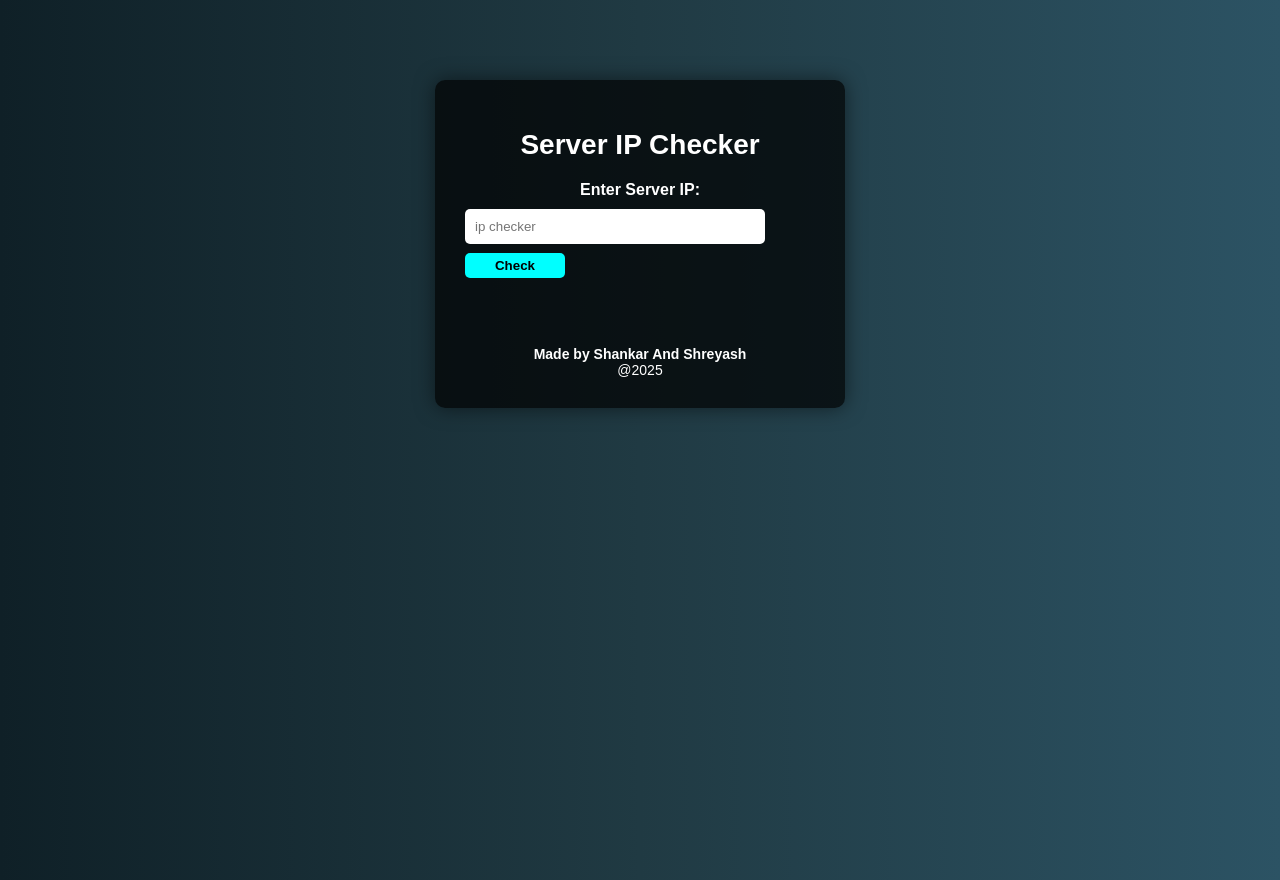
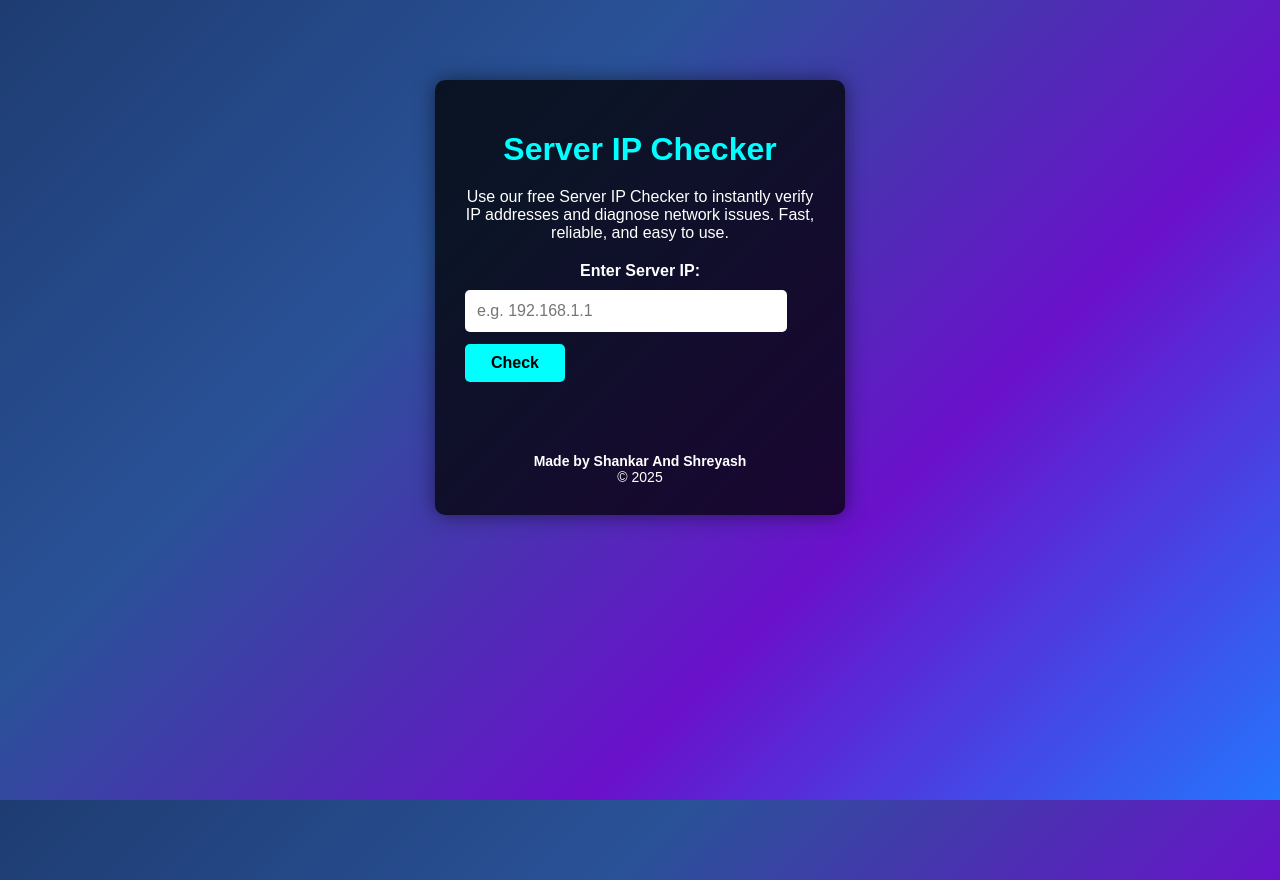
Before and after one commit to ravishankaryanamala00-stack/ip_checker, a Flask app: page / in a window 1280 px wide. Run offline with Flask 3, Linux system fonts and the light colour scheme.

Commit message:
Update index.html

```diff
--- a/templates/index.html
+++ b/templates/index.html
@@ -1,63 +1,89 @@
 <!DOCTYPE html>
 <html lang="en">
 <head>
-   <meta charset="UTF-8" />
+  <!-- Basic Meta Tags -->
+  <meta charset="UTF-8" />
   <meta name="viewport" content="width=device-width, initial-scale=1.0" />
-  <meta name="description" content="Check server IP addresses quickly and easily with our free online IP checker tool." />
-  <meta name="keywords" content="Server IP Checker, IP lookup, IP tool, IP address, network tools" />
+  <meta http-equiv="X-UA-Compatible" content="IE=edge" />
+  <meta name="description" content="Server IP Checker - Instantly check and verify server IP addresses online. Fast, free, and reliable." />
+  <meta name="keywords" content="Server IP Checker, IP lookup, IP address tool, network diagnostics, online IP check" />
   <meta name="author" content="Shankar and Shreyash" />
+  <meta name="robots" content="index, follow" />
+  <link rel="canonical" href="https://ip-checker-omega.vercel.app/" />
+
+  <!-- Open Graph for Social Sharing -->
+  <meta property="og:title" content="Server IP Checker - Free Online Tool" />
+  <meta property="og:description" content="Quickly check server IP addresses with our free online tool." />
+  <meta property="og:image" content="{{ url_for('static', filename='globe.jpg') }}" />
+  <meta property="og:url" content="https://ip-checker-omega.vercel.app/" />
+  <meta property="og:type" content="website" />
+
+  <!-- Twitter Card -->
+  <meta name="twitter:card" content="summary_large_image" />
+  <meta name="twitter:title" content="Server IP Checker - Free Online Tool" />
+  <meta name="twitter:description" content="Quickly check server IP addresses with our free online tool." />
+  <meta name="twitter:image" content="{{ url_for('static', filename='globe.jpg') }}" />
+
   <title>Server IP Checker | Free Online IP Lookup Tool</title>
-  <link href="{{ url_for('static', filename='style.css') }}" rel="stylesheet" />
-  <style type="text/css">
+  <link rel="stylesheet" href="{{ url_for('static', filename='style.css') }}" />
+  <style>
     body {
       margin: 0;
       font-family: Arial, sans-serif;
-      background: linear-gradient(to right, #0f2027, #203a43, #2c5364);
-      color: #fff; /* default text color white */
+      /* Modern gradient background */
+      background: linear-gradient(135deg, #1e3c72, #2a5298, #6a11cb, #2575fc);
+      background-attachment: fixed;
+      background-size: cover;
+      color: #fff;
     }
 
     .container {
-      max-width: 500px;
+      max-width: 600px;
       margin: 80px auto;
-      background: rgba(0, 0, 0, 0.7);
+      background: rgba(0, 0, 0, 0.75); /* semi-transparent overlay for readability */
       padding: 30px;
       border-radius: 10px;
       box-shadow: 0 0 20px rgba(0,0,0,0.5);
       text-align: center;
-      align-items: center;
-      color: #fff; /* ensure container text is white */
     }
 
     h1 {
+      font-size: 32px;
       margin-bottom: 20px;
-      font-size: 28px;
-      color: #fff; /* white heading */
+      color: #00ffff;
+    }
+
+    p.intro {
+      font-size: 16px;
+      margin-bottom: 20px;
+      color: #fff;
     }
 
     label {
       font-weight: bold;
       display: block;
       margin-bottom: 10px;
-      color: #fff; /* white label */
     }
 
     input {
-      padding: 10px;
-      width: 80%;
+      padding: 12px;
+      width: 85%;
       border: none;
       border-radius: 5px;
-      margin-bottom: 9px;
-      color: #000; /* input text black for readability */
+      margin-bottom: 12px;
+      font-size: 16px;
+      color: #000;
     }
 
     button {
-      padding: 5px 10px;
+      padding: 10px 20px;
       background-color: #00ffff;
       border: none;
       border-radius: 5px;
       cursor: pointer;
       font-weight: bold;
-      color: #000; /* button text black for contrast */
+      font-size: 16px;
+      color: #000;
     }
 
     button:hover {
@@ -66,34 +92,36 @@
 
     #result {
       margin-top: 20px;
-      font-size: 16px;
-      color: #fff; /* response text white */
+      font-size: 18px;
+      color: #fff;
+      font-weight: bold;
     }
 
-    .footer {
+    footer {
       margin-top: 30px;
       font-size: 14px;
-      color: #fff; /* footer text white */
+      color: #fff;
     }
   </style>
 </head>
 <body>
-  <div class="container">
+  <main class="container">
     <h1>Server IP Checker</h1>
+    <p class="intro">Use our free Server IP Checker to instantly verify IP addresses and diagnose network issues. Fast, reliable, and easy to use.</p>
 
     <form id="ipForm">
       <label for="ip">Enter Server IP:</label>
-      <input id="ip" name="ip" placeholder="ip checker" required type="text" />
+      <input id="ip" name="ip" placeholder="e.g. 192.168.1.1" required type="text" />
       <button type="submit">Check</button>
     </form>
 
-    <div id="result">&nbsp;</div>
+    <section id="result">&nbsp;</section>
 
-    <div class="footer">
+    <footer>
       <strong>Made by Shankar And Shreyash</strong><br />
-      @2025
-    </div>
-  </div>
+      &copy; 2025
+    </footer>
+  </main>
   <script src="{{ url_for('static', filename='script.js') }}"></script>
 </body>
 </html>
```
